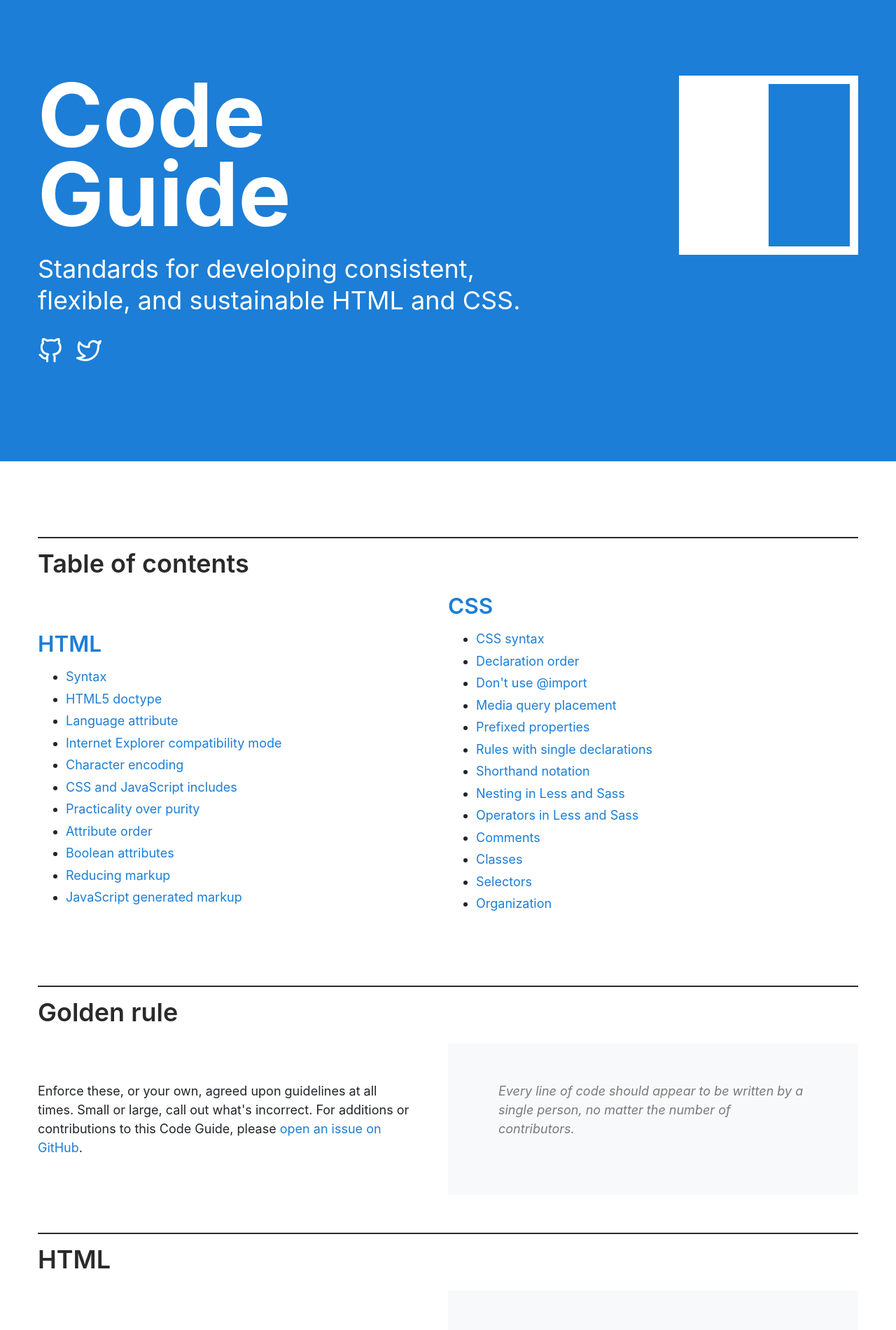
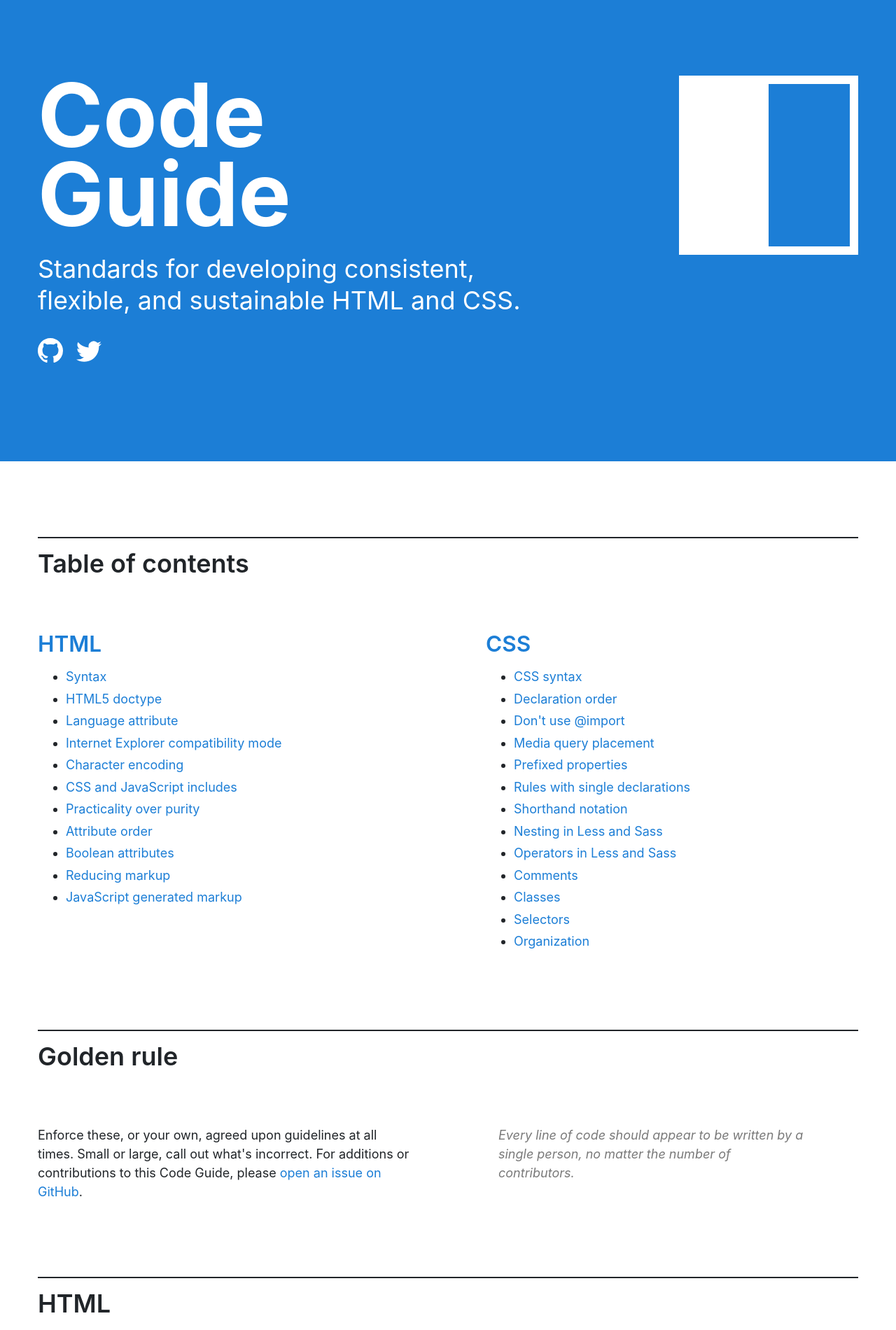
Before and after one commit to cynthiabsmindlr/code-guide, a Jekyll site: the page built from index.html, in a window 1280 px wide. Shown: the top 1900 px of the page at 70% size. Built offline with Jekyll 4.4.1, drawn with Linux system fonts in a browser that asks for light colours; comment, search, counter and statistics services are not loaded.

Commit message:
Clean up some HTML and CSS to fix offset content

```diff
--- a/_includes/header.html
+++ b/_includes/header.html
@@ -11,10 +11,14 @@
 
     <p class="masthead-links">
       <a href="https://github.com/mdo/code-guide" title="View on GitHub">
-        <svg class="" xmlns="http://www.w3.org/2000/svg" width="24" height="24" viewBox="0 0 24 24" fill="none" stroke="currentColor" stroke-width="2" stroke-linecap="round" stroke-linejoin="round" aria-hidden="true"><path d="M9 19c-5 1.5-5-2.5-7-3m14 6v-3.87a3.37 3.37 0 0 0-.94-2.61c3.14-.35 6.44-1.54 6.44-7A5.44 5.44 0 0 0 20 4.77 5.07 5.07 0 0 0 19.91 1S18.73.65 16 2.48a13.38 13.38 0 0 0-7 0C6.27.65 5.09 1 5.09 1A5.07 5.07 0 0 0 5 4.77a5.44 5.44 0 0 0-1.5 3.78c0 5.42 3.3 6.61 6.44 7A3.37 3.37 0 0 0 9 18.13V22"></path></svg>
+        <svg xmlns="http://www.w3.org/2000/svg" width="24" height="24" fill="currentColor" viewBox="0 0 16 16">
+          <path d="M8 0C3.58 0 0 3.58 0 8c0 3.54 2.29 6.53 5.47 7.59.4.07.55-.17.55-.38 0-.19-.01-.82-.01-1.49-2.01.37-2.53-.49-2.69-.94-.09-.23-.48-.94-.82-1.13-.28-.15-.68-.52-.01-.53.63-.01 1.08.58 1.23.82.72 1.21 1.87.87 2.33.66.07-.52.28-.87.51-1.07-1.78-.2-3.64-.89-3.64-3.95 0-.87.31-1.59.82-2.15-.08-.2-.36-1.02.08-2.12 0 0 .67-.21 2.2.82.64-.18 1.32-.27 2-.27.68 0 1.36.09 2 .27 1.53-1.04 2.2-.82 2.2-.82.44 1.1.16 1.92.08 2.12.51.56.82 1.27.82 2.15 0 3.07-1.87 3.75-3.65 3.95.29.25.54.73.54 1.48 0 1.07-.01 1.93-.01 2.2 0 .21.15.46.55.38A8.012 8.012 0 0 0 16 8c0-4.42-3.58-8-8-8z"/>
+        </svg>
       </a>
       <a href="https://twitter.com/mdo" title="Follow on Twitter">
-        <svg class="" xmlns="http://www.w3.org/2000/svg" width="24" height="24" viewBox="0 0 24 24" fill="none" stroke="currentColor" stroke-width="2" stroke-linecap="round" stroke-linejoin="round" aria-hidden="true" data-reactid="1211"><path d="M23 3a10.9 10.9 0 0 1-3.14 1.53 4.48 4.48 0 0 0-7.86 3v1A10.66 10.66 0 0 1 3 4s-4 9 5 13a11.64 11.64 0 0 1-7 2c9 5 20 0 20-11.5a4.5 4.5 0 0 0-.08-.83A7.72 7.72 0 0 0 23 3z"></path></svg>
+        <svg xmlns="http://www.w3.org/2000/svg" width="24" height="24" fill="currentColor" viewBox="0 0 16 16">
+          <path d="M5.026 15c6.038 0 9.341-5.003 9.341-9.334 0-.14 0-.282-.006-.422A6.685 6.685 0 0 0 16 3.542a6.658 6.658 0 0 1-1.889.518 3.301 3.301 0 0 0 1.447-1.817 6.533 6.533 0 0 1-2.087.793A3.286 3.286 0 0 0 7.875 6.03a9.325 9.325 0 0 1-6.767-3.429 3.289 3.289 0 0 0 1.018 4.382A3.323 3.323 0 0 1 .64 6.575v.045a3.288 3.288 0 0 0 2.632 3.218 3.203 3.203 0 0 1-.865.115 3.23 3.23 0 0 1-.614-.057 3.283 3.283 0 0 0 3.067 2.277A6.588 6.588 0 0 1 .78 13.58a6.32 6.32 0 0 1-.78-.045A9.344 9.344 0 0 0 5.026 15z"/>
+        </svg>
       </a>
     </p>
 
--- a/_sass/_og.scss
+++ b/_sass/_og.scss
@@ -10,6 +10,10 @@
   --indigo: #4263eb;
   --cyan: #1098ad;
   --gray: #212529;
+
+  --body-bg: #fff;
+  --body-color: #212529;
+  --accent-bg: #f8f9fa;
 }
 
 *,
@@ -31,7 +35,8 @@ body {
   font-size: 1rem;
   font-family: -apple-system, BlinkMacSystemFont, "Segoe UI", Roboto, "Helvetica Neue", Arial, "Noto Sans", sans-serif, "Apple Color Emoji", "Segoe UI Emoji", "Segoe UI Symbol", "Noto Color Emoji";
   line-height: 1.5;
-  color: #212529;
+  color: var(--body-color);
+  background-color: var(--body-bg);
 }
 
 a {
@@ -44,10 +49,10 @@ a {
 }
 
 h1, h2, h3, h4 {
-  margin: 0 0 .5rem;
+  margin-top: 0;
+  margin-bottom: .5rem;
   font-weight: 600;
   line-height: 1;
-  color: #2a2a2a;
 }
 h1 { font-size: 2.5rem; }
 h2 { font-size: 2rem; }
@@ -94,7 +99,7 @@ code {
   padding: .125em .25em;
   font-size: 85%;
   color: #d44950;
-  background-color: #f7f7f9;
+  background-color: var(--accent-bg);
   border-radius: .2rem;
 }
 
@@ -174,8 +179,8 @@ pre {
 }
 
 .cg-masthead-subtitle {
+  max-width: 40rem;
   margin-bottom: 1.5rem;
-  max-width: 40rem;
   font-size: 1.5rem;
   line-height: 1.25;
 
@@ -230,13 +235,12 @@ pre {
 .col {
   margin-bottom: 1.5rem;
 }
-.col p {
-  max-width: 40rem;
+
+.col-code {
+  padding: 2rem;
+  background-color: var(--accent-bg);
 }
-.col + .col {
-  padding: 2rem;
-  background-color: #f8f9fa;
-}
+
 @media (min-width: 768px) {
   .section {
     display: table;
@@ -245,19 +249,12 @@ pre {
   }
   .col {
     display: table-cell;
-    padding: 3rem 3rem 3rem 0;
+    padding: 3rem;
     vertical-align: top;
   }
-  .col + .col {
-    border-top: 0;
-    padding: 3rem;
+  .col:first-child {
+    padding-left: 0;
   }
-}
-
-// Make the ToC a whole section
-.toc .col + .col {
-  padding: 0;
-  background-color: #fff;
 }
 
 
--- a/index.html
+++ b/index.html
@@ -67,7 +67,7 @@ layout: default
       <li>Don’t omit optional closing tags (e.g. <code>&lt;/li&gt;</code> or <code>&lt;/body&gt;</code>).</li>
     </ul>
   </div>
-  <div class="col">
+  <div class="col col-code">
     {% highlight html %}{% include html/syntax.html %}{% endhighlight %}
   </div>
 </div>
@@ -77,7 +77,7 @@ layout: default
     <h3>HTML5 doctype</h3>
     <p>Enforce <a href="https://developer.mozilla.org/en-US/docs/Web/HTML/Quirks_Mode_and_Standards_Mode">standards mode</a> and more consistent rendering in every browser possible with this simple doctype at the beginning of every HTML page.</p>
   </div>
-  <div class="col">
+  <div class="col col-code">
     {% highlight html %}{% include html/doctype.html %}{% endhighlight %}
   </div>
 </div>
@@ -91,7 +91,7 @@ layout: default
     </blockquote>
     <p>Read more about the <code>lang</code> attribute <a href="http://www.w3.org/html/wg/drafts/html/master/semantics.html#the-html-element">in the spec</a>. Head to Sitepoint for a <a href="https://www.sitepoint.com/iso-2-letter-language-codes/">list of language codes</a>.</p>
   </div>
-  <div class="col">
+  <div class="col col-code">
     {% highlight html %}{% include html/lang.html %}{% endhighlight %}
   </div>
 </div>
@@ -102,7 +102,7 @@ layout: default
     <p>Internet Explorer supports the use of a document compatibility <code>&lt;meta&gt;</code> tag to specify what version of IE the page should be rendered as. Unless circumstances require otherwise, it's most useful to instruct IE to use the latest supported mode with <strong>edge mode</strong>.</p>
     <p>For more information, <a href="https://stackoverflow.com/questions/6771258/what-does-meta-http-equiv-x-ua-compatible-content-ie-edge-do">read this awesome Stack Overflow article</a>.</p>
   </div>
-  <div class="col">
+  <div class="col col-code">
     {% highlight html %}{% include html/ie-compatibility-mode.html %}{% endhighlight %}
   </div>
 </div>
@@ -112,7 +112,7 @@ layout: default
     <h3>Character encoding</h3>
     <p>Quickly and easily ensure proper rendering of your content by declaring an explicit character encoding. When doing so, you may avoid using character entities in your HTML, provided their encoding matches that of the document (generally UTF-8).</p>
   </div>
-  <div class="col">
+  <div class="col col-code">
     {% highlight html %}{% include html/encoding.html %}{% endhighlight %}
   </div>
 </div>
@@ -128,7 +128,7 @@ layout: default
       <li><a href="http://www.w3.org/TR/2011/WD-html5-20110525/scripting-1.html#the-script-element">Using script</a></li>
     </ul>
   </div>
-  <div class="col">
+  <div class="col col-code">
     {% highlight html %}{% include html/style-script.html %}{% endhighlight %}
   </div>
 </div>
@@ -154,7 +154,7 @@ layout: default
     </ul>
     <p>Classes make for great reusable components, so they come first. Ids are more specific and should be used sparingly (e.g., for in-page bookmarks), so they come second.</p>
   </div>
-  <div class="col">
+  <div class="col col-code">
     {% highlight html %}{% include html/attribute-order.html %}{% endhighlight %}
   </div>
 </div>
@@ -173,7 +173,7 @@ layout: default
     </blockquote>
     <p><strong>In short, don't add a value.</strong></p>
   </div>
-  <div class="col">
+  <div class="col col-code">
     {% highlight html %}{% include html/boolean-attributes.html %}{% endhighlight %}
   </div>
 </div>
@@ -183,7 +183,7 @@ layout: default
     <h3>Reducing markup</h3>
     <p>Whenever possible, avoid superfluous parent elements when writing HTML. Many times this requires iteration and refactoring, but produces less HTML. Take the following example:</p>
   </div>
-  <div class="col">
+  <div class="col col-code">
     {% highlight html %}{% include html/reducing-markup.html %}{% endhighlight %}
   </div>
 </div>
@@ -254,7 +254,7 @@ layout: default
     </ul>
     <p>For more information, <a href="http://www.stevesouders.com/blog/2009/04/09/dont-use-import/">read this article by Steve Souders</a>.</p>
   </div>
-  <div class="col">
+  <div class="col col-code">
     {% highlight html %}{% include css/import.html %}{% endhighlight %}
   </div>
 </div>
```
